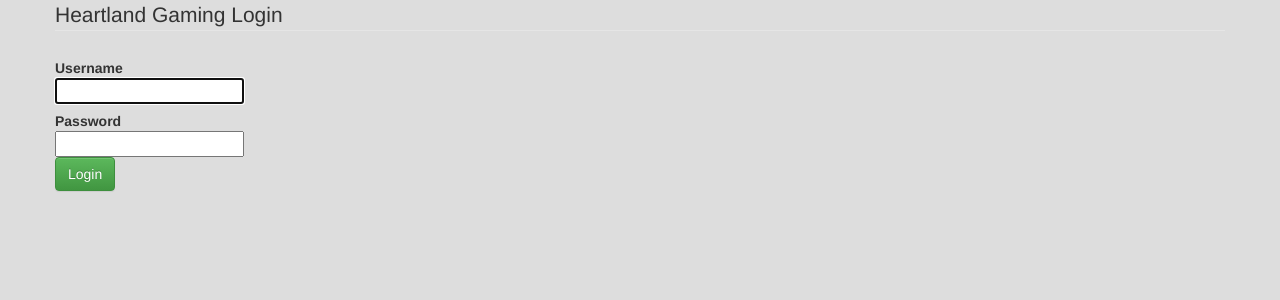
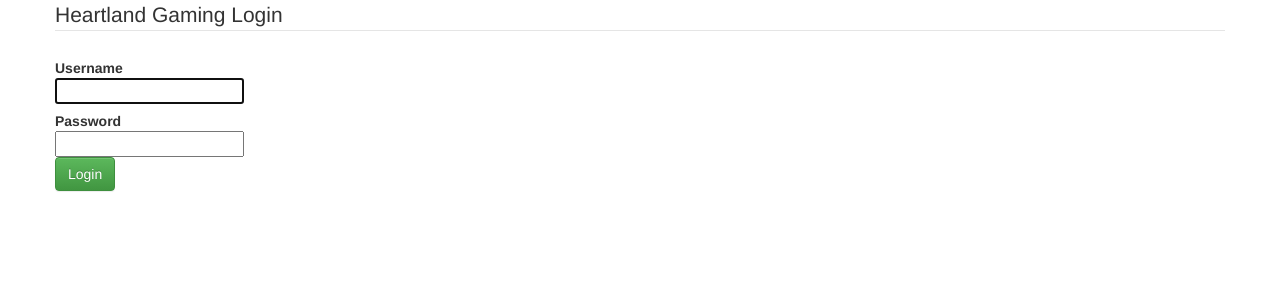
Before and after one commit to bdsmith48/deadpool_p3, a Django app: page / in a window 1280 px wide. Shown: the top 300 px of the page. Run offline with Django 3.2, Linux system fonts and the light colour scheme; some libraries are stand-ins or nearby versions.

Commit message:
Started unifying bootstrap theme

```diff
--- a/code/django/heartland/app/templates/registration/login.html
+++ b/code/django/heartland/app/templates/registration/login.html
@@ -3,61 +3,6 @@
 {% block title %}Login{% endblock %}
 
 {% block style %}
-
-body {
-    background-color: #ddd;
-}
-.login {
-	margin-top: 25px !important;
-	padding: 5px;
-	width: auto;
-	min-width: 320px;
-	max-width: 400px;
-	height: 400px;
-	background-color: #f3f3f3;
-	margin:0 auto;
-	border-radius: 10px;
-	border: 1px solid ##c5c5c5;
-    text-align: center;
-}
-.login-inner {
-	margin:0 auto;
-	max-width: 380px;
-	width: auto;
-}
-.login>h4 {
-	font-size: 20px;
-	margin-left: 5px;
-	font-weight: 600;
-}
-.email {
-	margin-bottom: 5px;
-}
-.password {
-	margin-bottom: 5px;
-}
-.submit {
-	margin-top: 5px;
-}
-.forgot {
-	min-width:50px;
-	width: 49%;
-	float: right;
-	margin-top: 20px;
-}
-.register {
-	width: 50%;
-	float: left;
-	margin-top: 20px;
-}
-@media (max-width: 320px) {
-	.forgot {
-		font-size: 9px;
-		font-weight: 700;
-		padding: 8px;
-	}
-}
-
 
 {% endblock %}
 
@@ -93,7 +38,6 @@ body {
 			      </div>
 			    </div>
 			    <div class="control-group">
-			      <!-- Button -->
 			      <div class="controls">
 			        <button class="btn btn-success">Login</button>
 			      </div>
@@ -104,4 +48,5 @@ body {
 	</div>
 </div>
 
+
 {% endblock %}
--- a/code/django/heartland/heartland/settings.py
+++ b/code/django/heartland/heartland/settings.py
@@ -37,7 +37,7 @@ INSTALLED_APPS = [
     'django.contrib.sessions',
     'django.contrib.messages',
     'django.contrib.staticfiles',
-    'app'
+    'app',
 ]
 
 MIDDLEWARE = [
```
Also changed, not shown: code/django/heartland/app/templates/registrar.html (+28 -2 lines), code/django/heartland/db.sqlite3, 12 other files.
